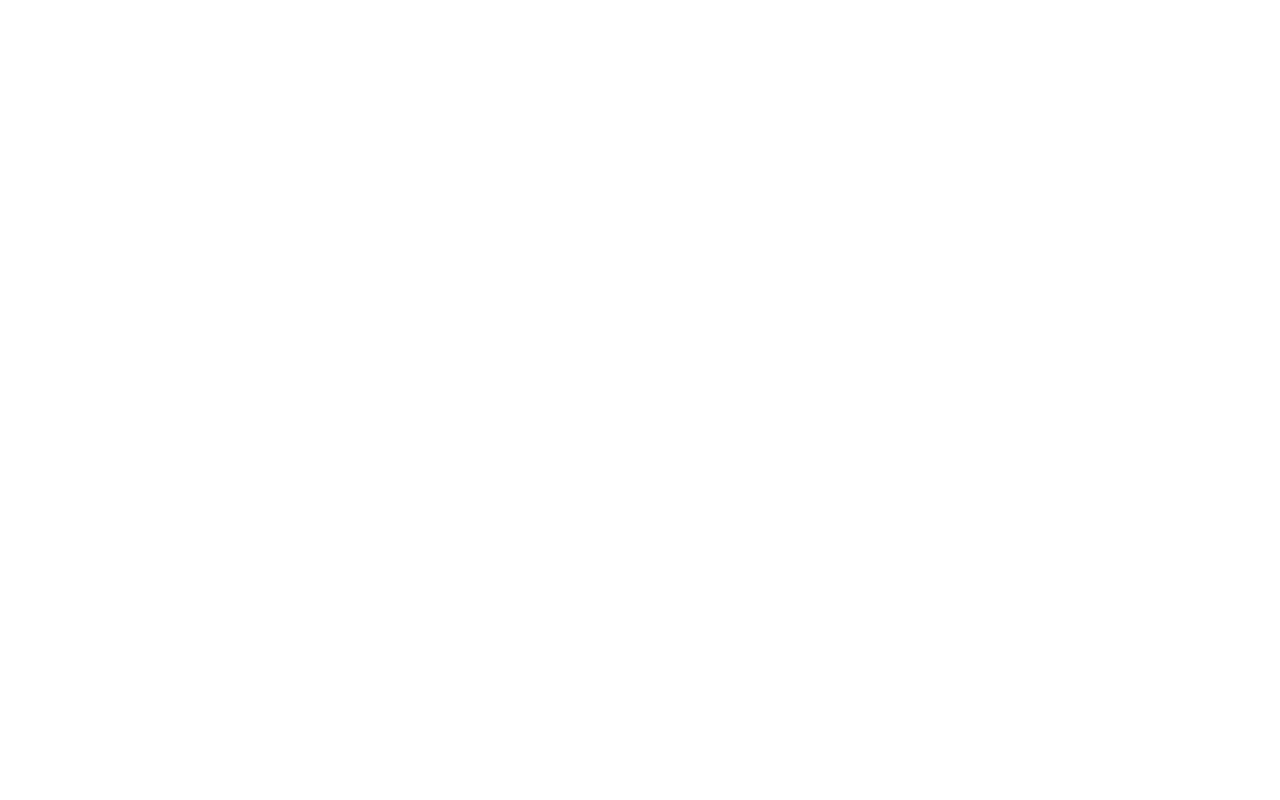
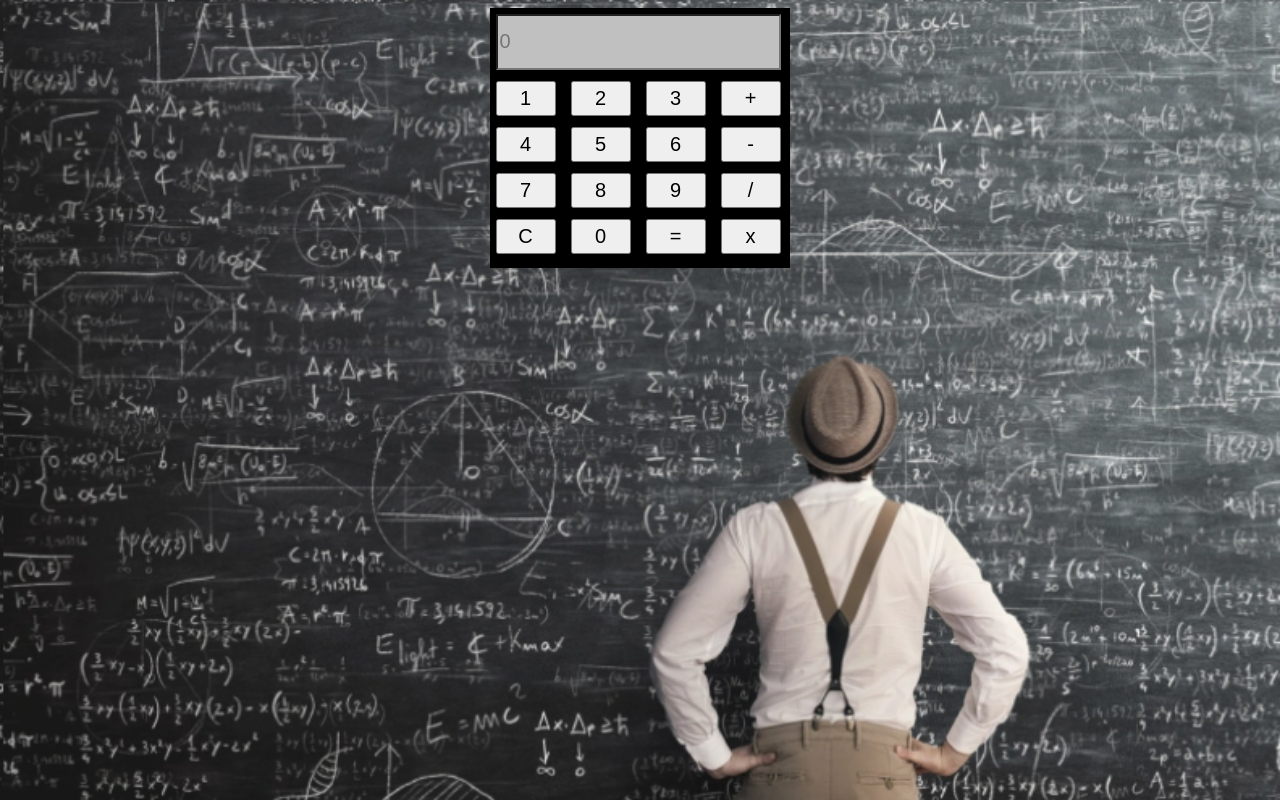
Before and after one commit to cosminbadila/Calculator, a plain HTML site: page index.html in a window 1280 px wide. Drawn offline with Linux system fonts and the light colour scheme.

Commit message:
calculator

```diff
--- a/index.html
+++ b/index.html
@@ -4,10 +4,95 @@
     <meta charset="UTF-8">
     <meta http-equiv="X-UA-Compatible" content="IE=edge">
     <meta name="viewport" content="width=device-width, initial-scale=1.0">
-    <title>Document</title>
+    <title>Calculator</title>
+    <link rel="stylesheet" href="./style.css">
 </head>
 <body>
-    <div></div>
+    <div id="main">
+        <form name="form">
+            <input type="text" name="calc" placeholder="0" id="inp"> <br>
+            <input type="button" value="1" onclick="form.calc.value+=1">
+            <input type="button" value="2" onclick="form.calc.value+=2">
+            <input type="button" value="3" onclick="form.calc.value+=3">
+            <input type="button" value="+" onclick="add()">
+            <br>
+            <input type="button" value="4" onclick="form.calc.value+=4">
+            <input type="button" value="5" onclick="form.calc.value+=5">
+            <input type="button" value="6" onclick="form.calc.value+=6">
+            <input type="button" value="-" onclick="sub()">
+            <br>
+            <input type="button" value="7" onclick="form.calc.value+=7">
+            <input type="button" value="8" onclick="form.calc.value+=8">
+            <input type="button" value="9" onclick="form.calc.value+=9">
+            <input type="button" value="/" onclick="div()">
+            <br>
+            <input type="button" value="C" onclick="form.calc.value=''">
+            <input type="button" value="0" onclick="form.calc.value+=0">
+            <input type="button" value="=" onclick="form.calc.value=eval(form.calc.value)">
+            <input type="button" value="x" onclick="mul()">
+            <br>
 
+        </form>
+
+    </div>
+
+    <script>
+        function add(){
+            var act=0, b=0;
+            act=form.calc.value;
+            b=act.charAt(act.length-1);
+            if(b=='+' || b=='-' || b=='/' || b=='*'){
+                form.calc.value=act.substring(0,act.length-1);
+                form.calc.value+='+';
+            }
+            else{
+                form.calc.value+='+';
+
+            }
+        }
+
+        function sub(){
+            var act=0, b=0;
+            act=form.calc.value;
+            b=act.charAt(act.length-1);
+            if(b=='+' || b=='-' || b=='/' || b=='*'){
+                form.calc.value=act.substring(0,act.length-1);
+                form.calc.value+='-';
+            }
+            else{
+                form.calc.value+='-';
+
+            }
+        }
+
+        function div(){
+            var act=0, b=0;
+            act=form.calc.value;
+            b=act.charAt(act.length-1);
+            if(b=='+' || b=='-' || b=='/' || b=='*'){
+                form.calc.value=act.substring(0,act.length-1);
+                form.calc.value+='/';
+            }
+            else{
+                form.calc.value+='/';
+
+            }
+        }
+
+        function mul(){
+            var act=0, b=0;
+            act=form.calc.value;
+            b=act.charAt(act.length-1);
+            if(b=='+' || b=='-' || b=='/' || b=='*'){
+                form.calc.value=act.substring(0,act.length-1);
+                form.calc.value+='*';
+            }
+            else{
+                form.calc.value+='*';
+
+            }
+        }
+
+    </script>
 </body>
 </html>
--- /dev/null
+++ b/style.css
@@ -0,0 +1,30 @@
+body, html{
+    min-height: 100%;
+}
+
+body{
+    background: url(image.png);
+    background-repeat: no-repeat;
+    background-size: cover;
+}
+#main{
+    width: 300px;
+    height: 260px;
+    background-color: black;
+
+}
+div{
+   margin: auto;
+}
+input{
+    width: 20%;
+    height: 35px;
+    font-size: 20px;
+    margin: 5.5px;
+}
+#inp{
+    width: 92.5%;
+    height: 50px;
+    background-color: silver;
+
+}
```
Also changed, not shown: image.png (added).
